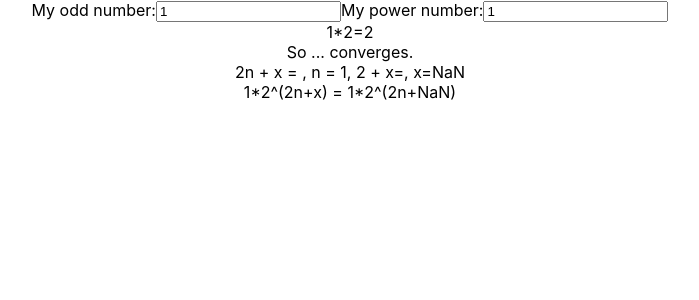
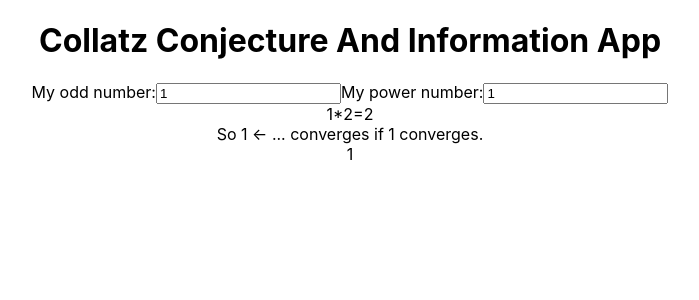
Before and after one commit to ckelly38/collatzconj, a React (Create React App) app: page / in a window 1280 px wide. Shown: the top 300 px of the page, without its empty margins (290-989 px from the left). Built offline with nearby package versions, Linux system fonts and the light colour scheme.

Commit message:
this adds the actual collatz function into it, adds support for negative numbers, and displays the sequence.

```diff
--- a/src/App.js
+++ b/src/App.js
@@ -9,6 +9,29 @@ function App() {
   let [errmsg, setErrorMessage] = useState("");
   //let [myxvals, setMyXVals] = useState([]);
   const cc = new commonclass();
+  function genFirstString(a, b, num)
+  {
+    return "" + b + " - " + a + " = " + (b - a) + " = " + num +"*2^(2n+x)";
+  }
+  function getNextCollatzNum(num, stopatone=true)
+  {
+    if (num %2 === 0)
+    {
+      if (num === 0) return 0;
+      else return num / 2;
+    }
+    else
+    {
+      if (num === 1 && stopatone) return 1;
+      else if (num === -1 && stopatone) return -1;
+      else return ((3*num) + 1*((0 < num) ? 1 : -1))/2;
+    }
+  }
+  function goCollatzUntilStop(num)
+  {
+    if (num === 1 || num === -1 || num === 0) return [num];
+    else return [num, ...goCollatzUntilStop(getNextCollatzNum(num, true))];
+  }
   //function addVal(mval)
   //{
   //  let mnxvals = myxvals.map((mxval) => mxval);
@@ -43,11 +66,12 @@ function App() {
   console.log("APP: mynumpowsarr = ", mynumpowsarr);
 
   const useoneline = true;
-  const finuseoneline = (useoneline && mynum < 101);
+  const finuseoneline = useoneline;//const finuseoneline = (useoneline && mynum < 101);
   const blckstr = (finuseoneline ? "inline-" : "") + "block";
   const mypowcomps = mynumpowsarr.map((pnum) => <NumTimesTwoPowerComp key={"row" + pnum} mynum={mynum}
     mypow={mypow} oneline={finuseoneline} cpow={pnum} />);// addVal={addVal}
-  const mypowvalsminusone = mynumpowsarr.map((pnum) => mynum*Math.pow(2, pnum) - 1);
+  const mypowvalsminusone = mynumpowsarr.map((pnum) =>
+    mynum*Math.pow(2, pnum) - 1*((0 < mynum) ? 1: -1));
   const mypowvalsdivbyt = mypowvalsminusone.map((mval) => cc.valIsDivisibleByThree(mval));
   const myxvals = mypowvalsminusone.filter((pval, pindx) => mypowvalsdivbyt[pindx])
     .map((mpval) => mpval/3);
@@ -62,6 +86,7 @@ function App() {
   }
   const minpnum = mynumpowsarr[fstpwindx];
   const finxval = minpnum - 2;
+  const finpartstr = ((finxval === 0) ? "": ((0 < finxval) ? "+" + finxval: "-" + -finxval));
   let myfinelems = [];
   const ismynuminvalid = (mynum % 2 === 0 || mynum % 3 === 0);
   if (ismynuminvalid);
@@ -95,7 +120,8 @@ function App() {
   //we could also display the collatz chain for the number
   return (
     <div className="App">
-      <label for="mynum" name="mynumlbl">My odd number:</label>
+      <h1>Collatz Conjecture And Information App</h1>
+      <label htmlFor="mynum" name="mynumlbl">My odd number:</label>
       <input id="mynum" name="mynum" type="number" min={1} step={2} value={mynum}
         onChange={(event) => setMyNum(Number(event.target.value))}
         onBlur={(event) => {
@@ -113,17 +139,21 @@ function App() {
             }
           }}}
           placeholder="enter an odd integer" />
-      <label for="mypower" name="mypowerlbl">My power number:</label>
+      <label htmlFor="mypower" name="mypowerlbl">My power number:</label>
       <input id="mypower" name="mypower" type="number" min={1} step={1} value={mypow}
         onChange={(event) => setMyPow(Number(event.target.value))}
         placeholder="enter an integer power" />
       {(cc.isVarEmptyOrNull(errmsg) ? <div style={{blckstr}}>
         {myfinelems}</div>: <p style={{color: "red"}}>{errmsg}</p>)}
-      <div>So {myxvals.join(", ")} ... converges.</div>
-      {((cc.isVarEmptyOrNull(myxvals) || myxvals.length < 2) ? <></>:
-      <div>{myxvals[1]} - {myxvals[0]} = {myxvals[1]-myxvals[0]} = {mynum}*2^(2n+x)</div>)}
-      <div>2n + x = {minpnum}, n = 1, 2 + x={minpnum}, x={finxval}</div>
-      <div>{mynum}*2^(2n+x) = {mynum}*2^(2n{(finxval === 0 ? "" : "+" + finxval)})</div>
+      <div>So {mynum + " <- " + myxvals.join(", ")} ... converges if {mynum} converges.</div>
+      {((cc.isVarEmptyOrNull(myxvals) || myxvals.length < 2) ? <></>: <div>
+        <div>{genFirstString(myxvals[0], myxvals[1], mynum)}</div>
+        <div>2n + x = {minpnum}, n = 1, 2 + x={minpnum}, x={finxval}</div>
+        <div>{mynum}*2^(2n+x) = {mynum}*2^(2n{finpartstr})</div>
+        <div>S<sub>n</sub> - S<sub>n-1</sub> = {mynum}*2^(2n{finpartstr}) S<sub>0</sub> = {myxvals[0]}
+        </div>
+      </div>)}
+      <div>{goCollatzUntilStop(mynum).join(" -> ")}</div>
     </div>
   );
 }
--- a/src/NumTimesTwoPowerComp.js
+++ b/src/NumTimesTwoPowerComp.js
@@ -6,11 +6,14 @@ function NumTimesTwoPowerComp({mynum, mypow, addVal=null, oneline=true, cpow=1})
 
     const cc = new commonclass();
     const mycompval = ((cpow === 1) ? mynum*2 : mynum * Math.pow(2, cpow));
-    const addthreex = (cc.valIsDivisibleByThree(mycompval - 1));
-    const fparttexstr = (addthreex ? " " + (mycompval - 1) + "=3x ": "");
-    const mtexstr = (addthreex ? "x=" + ((mycompval - 1) / 3) : "");
-    //if (addthreex) addVal(((mycompval - 1) / 3));
+    const fincompval = mycompval - (1*(0 < mynum ? 1 : -1));
+    const addthreex = (cc.valIsDivisibleByThree(fincompval));
+    const fparttexstr = (addthreex ? " " + fincompval + "=3x ": "");
+    const mtexstr = (addthreex ? "x=" + (fincompval / 3) : "");
+    //if (addthreex) addVal((fincompval / 3));
     const resstr = "" + mynum + "*2" + ((cpow === 1) ? "": "^" + cpow) + "=" + mycompval + fparttexstr;
+    //console.log("fincompval = ", fincompval);
+
     return (<div id={"row"+cpow} style={{
             display: (oneline ? "inline-" : "") + "block"}}>
         {resstr}{(addthreex ? <div style={{
--- a/src/commonclass.js
+++ b/src/commonclass.js
@@ -13,9 +13,14 @@ class commonclass
         if (this.isVarEmptyOrNull(mstr)) { throw new Error("val must not be empty or null!"); }
         else
         {
+            if (val < 0) return this.valIsDivisibleByThree(-val);
+
+            let decfnd = false;
             for (let i = 0; i < mstr.length; i++)
             {
                 if (this.isDigit(mstr[i]));
+                else if (mstr[i] === '-' && i === 0);
+                else if (mstr[i] === '.' && !decfnd) decfnd = true;
                 else
                 {
                     throw new Error("val must be a number, but at least one of the characters " +
```
